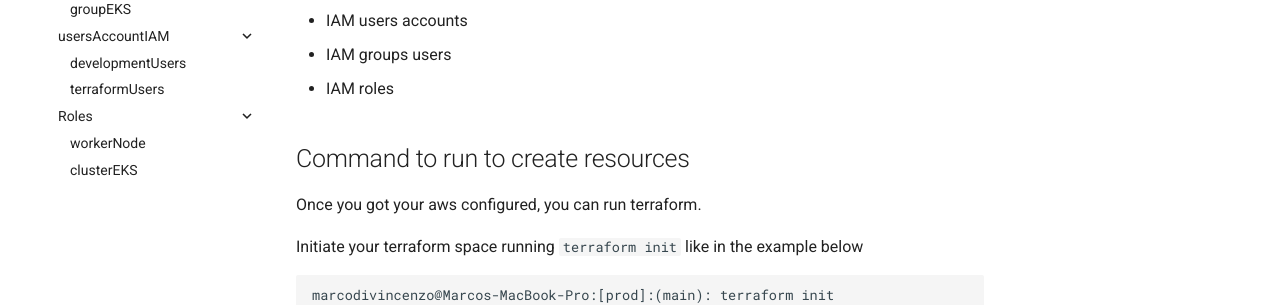
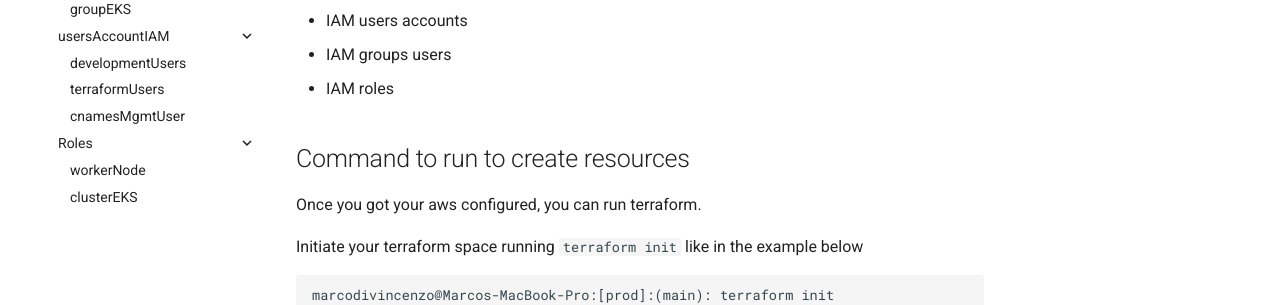
Before and after one commit to marcodv/durable_resources, an MkDocs documentation site: the page built from docs/index.md, in a window 1280 px wide. Shown: the part 363-668 px from the top of the page. Built offline with MkDocs 1.6.1 and Material for MkDocs 9.7.7, drawn with Linux system fonts in a browser that asks for light colours.

Commit message:
add docs

```diff
--- a/mkdocs.yml
+++ b/mkdocs.yml
@@ -21,6 +21,7 @@ nav:
         - usersAccountIAM:
             - developmentUsers: 'developmentUsers.md'
             - terraformUsers: 'terraformUsers.md'
+            - cnamesMgmtUser: 'cnamesMgmtUser.md'
         - Roles:
             - workerNode: 'eksWorkerNodeRole.md'
             - clusterEKS: 'eksClusterRole.md'
```
